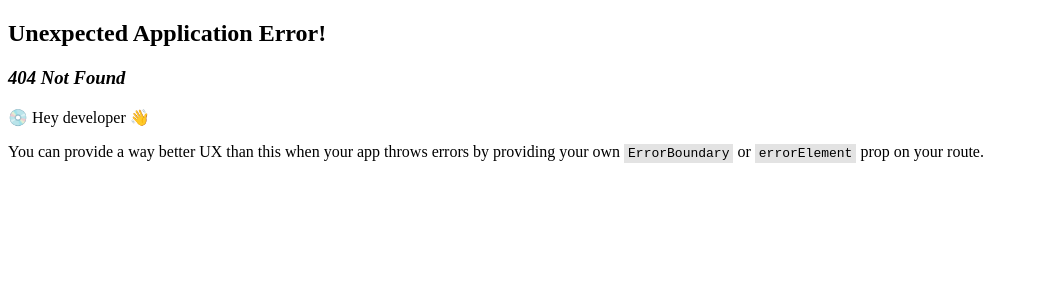
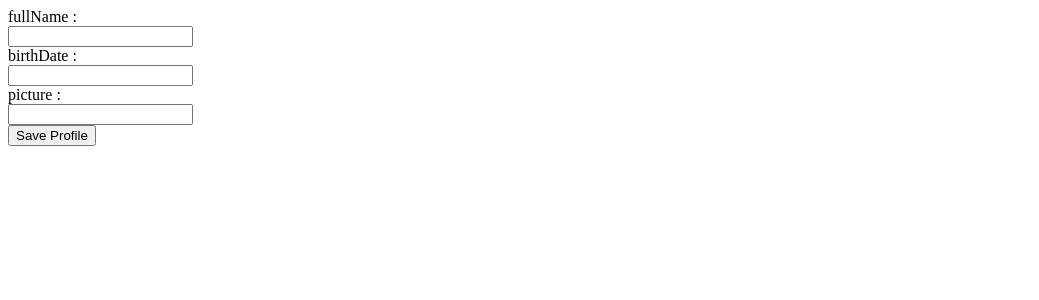
Before and after one commit to audinazulfa/btek-frontend, a React (Vite) app: page /edit-profile in a window 1280 px wide. Before the commit this address had no page. Shown: the top 300 px of the page, without its empty margins (0-1039 px from the left). Built offline with nearby package versions, Linux system fonts and the light colour scheme; sample sign-in values are in the browser's storage.

Commit message:
pages edit profile

```diff
--- a/src/App.jsx
+++ b/src/App.jsx
@@ -9,6 +9,7 @@ import Profile from './pages/Profile';
 import Register from './pages/Register';
 import ForgotPassword from './pages/ForgotPassword';
 import ResetPassword from './pages/ResetPassword';
+import EditProfile from './pages/EditProfile';
 
 const router = createBrowserRouter([
   {
@@ -28,6 +29,10 @@ const router = createBrowserRouter([
     element: <RequireAuth><Profile /></RequireAuth>,
   },
   {
+    path: '/edit-profile',
+    element: <RequireAuth><EditProfile /></RequireAuth>,
+  },
+  {
     path: '/forgot-password',
     element: <ForgotPassword />,
   },
--- /dev/null
+++ b/src/pages/EditProfile.jsx
@@ -0,0 +1,43 @@
+import React from 'react';
+import { useNavigate } from 'react-router-dom';
+import http from '../helpers/http';
+
+function EditProfile() {
+  const navigate = useNavigate();
+  const updateAction = async (e) => {
+    try {
+      e.preventDefault();
+      const form = {
+        fullName: e.target.fullName.value,
+        birthDate: e.target.birthDate.value,
+        picture: e.target.picture.value,
+      };
+      const encoded = new URLSearchParams(form);
+      const { data } = await http().put('/profile', encoded.toString());
+      window.localStorage.getItem('token', data.result.token);
+      navigate('/profile');
+    } catch (err) {
+      window.alert(err.response.data.message);
+    }
+  };
+
+  return (
+    <form onSubmit={updateAction}>
+      fullName :
+      <br />
+      <input type="text" name="fullName" />
+      <br />
+      birthDate :
+      <br />
+      <input type="text" name="birthDate" />
+      <br />
+      picture :
+      <br />
+      <input type="text" name="picture" />
+      <br />
+      <button type="submit">Save Profile</button>
+    </form>
+  );
+}
+
+export default EditProfile;
```
